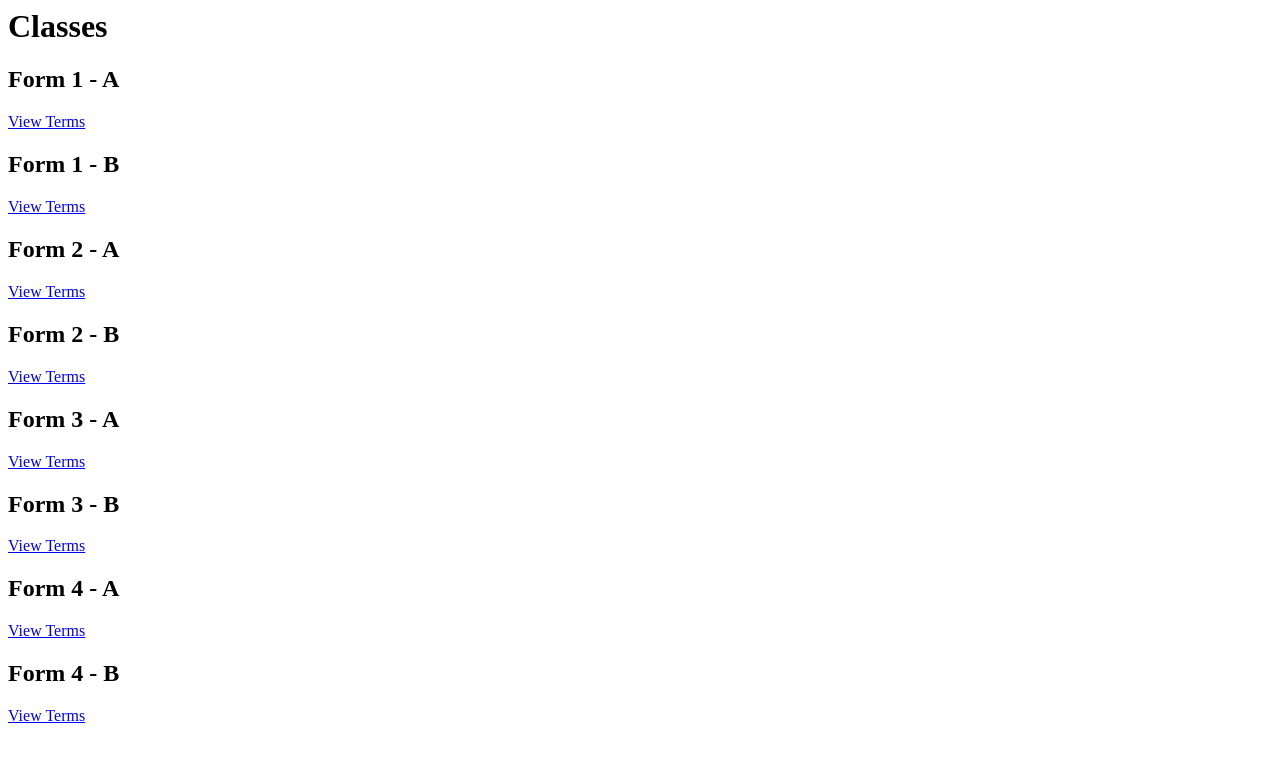
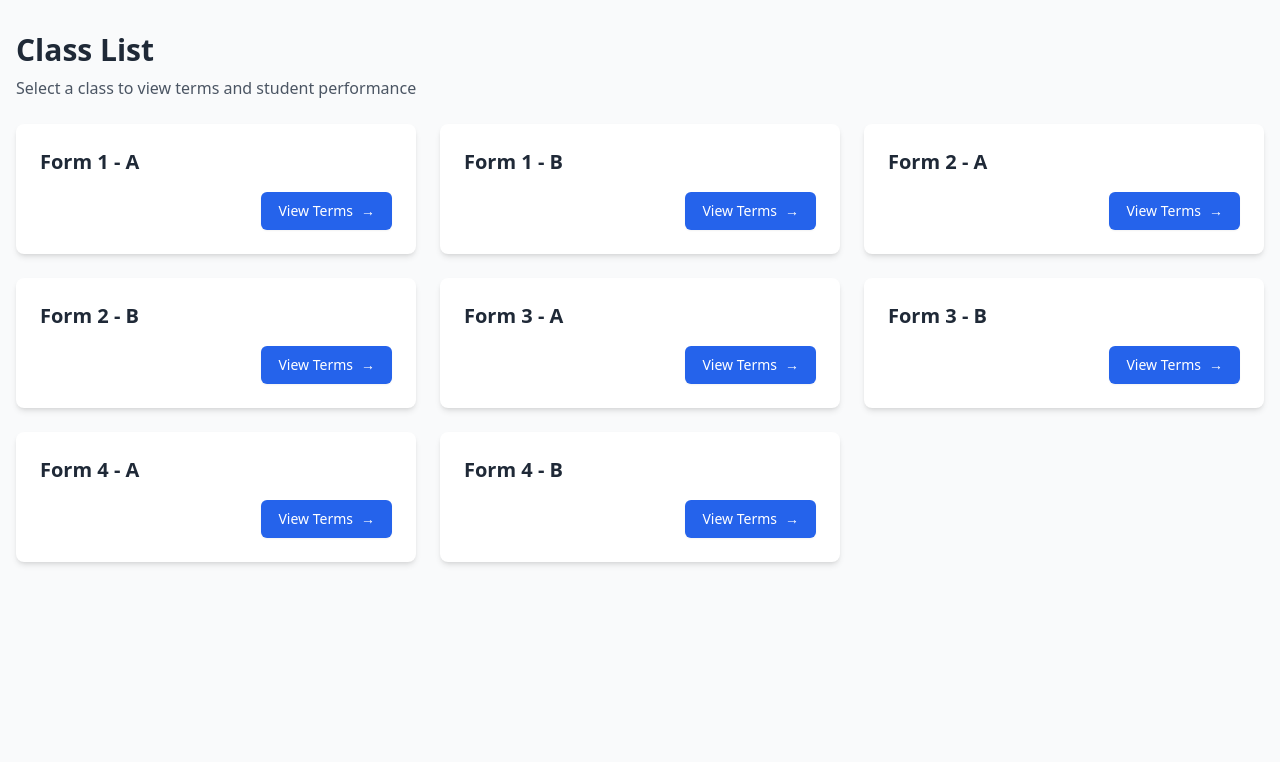
Before and after one commit to steve-ongera/EnezaElimu, a Django app: page /classes/ in a window 1280 px wide. Shown: the top 762 px of the page. Run offline with Django 5.2, Linux system fonts and the light colour scheme; data comes from the database, SQL or seed files in the repository; some libraries are stand-ins or nearby versions.

Commit message:
modified class_list.html

```diff
--- a/templates/school/class_list.html
+++ b/templates/school/class_list.html
@@ -1,11 +1,42 @@
-<h1>Classes</h1>
-<div class="class-list">
-    {% for class in classes %}
-        <div class="class-card">
-            <h2>{{ class.name }} - {{ class.stream }}</h2>
-            <a href="{% url 'term_list' class.id %}" class="btn">View Terms</a>
+<!DOCTYPE html>
+<html>
+<head>
+    <title>Classes</title>
+    <script src="https://cdn.tailwindcss.com"></script>
+</head>
+<body class="bg-gray-50">
+    <div class="container mx-auto px-4 py-8">
+        <!-- Header -->
+        <div class="mb-6">
+            <h1 class="text-3xl font-bold text-gray-800">Class List</h1>
+            <p class="text-gray-600 mt-2">Select a class to view terms and student performance</p>
         </div>
-    {% empty %}
-        <p>No classes found.</p>
-    {% endfor %}
-</div>
+
+        <!-- Classes Grid -->
+        <div class="grid grid-cols-1 md:grid-cols-2 lg:grid-cols-3 gap-6">
+            {% for class in classes %}
+            <div class="bg-white rounded-lg shadow-md overflow-hidden hover:shadow-lg transition-shadow duration-200">
+                <div class="p-6">
+                    <h2 class="text-xl font-semibold text-gray-800 mb-4">
+                        {{ class.name }} - {{ class.stream }}
+                    </h2>
+                    <div class="mt-4 flex justify-end">
+                        <a href="{% url 'term_list' class.id %}"
+                           class="inline-flex items-center px-4 py-2 border border-transparent rounded-md shadow-sm text-sm font-medium text-white bg-blue-600 hover:bg-blue-700 focus:outline-none focus:ring-2 focus:ring-offset-2 focus:ring-blue-500 transition-colors duration-200">
+                            View Terms
+                            <span class="ml-2">→</span>
+                        </a>
+                    </div>
+                </div>
+            </div>
+            {% empty %}
+            <div class="col-span-full">
+                <div class="bg-white rounded-lg shadow-md p-6 text-center">
+                    <p class="text-gray-500">No classes found.</p>
+                </div>
+            </div>
+            {% endfor %}
+        </div>
+    </div>
+</body>
+</html>
```
